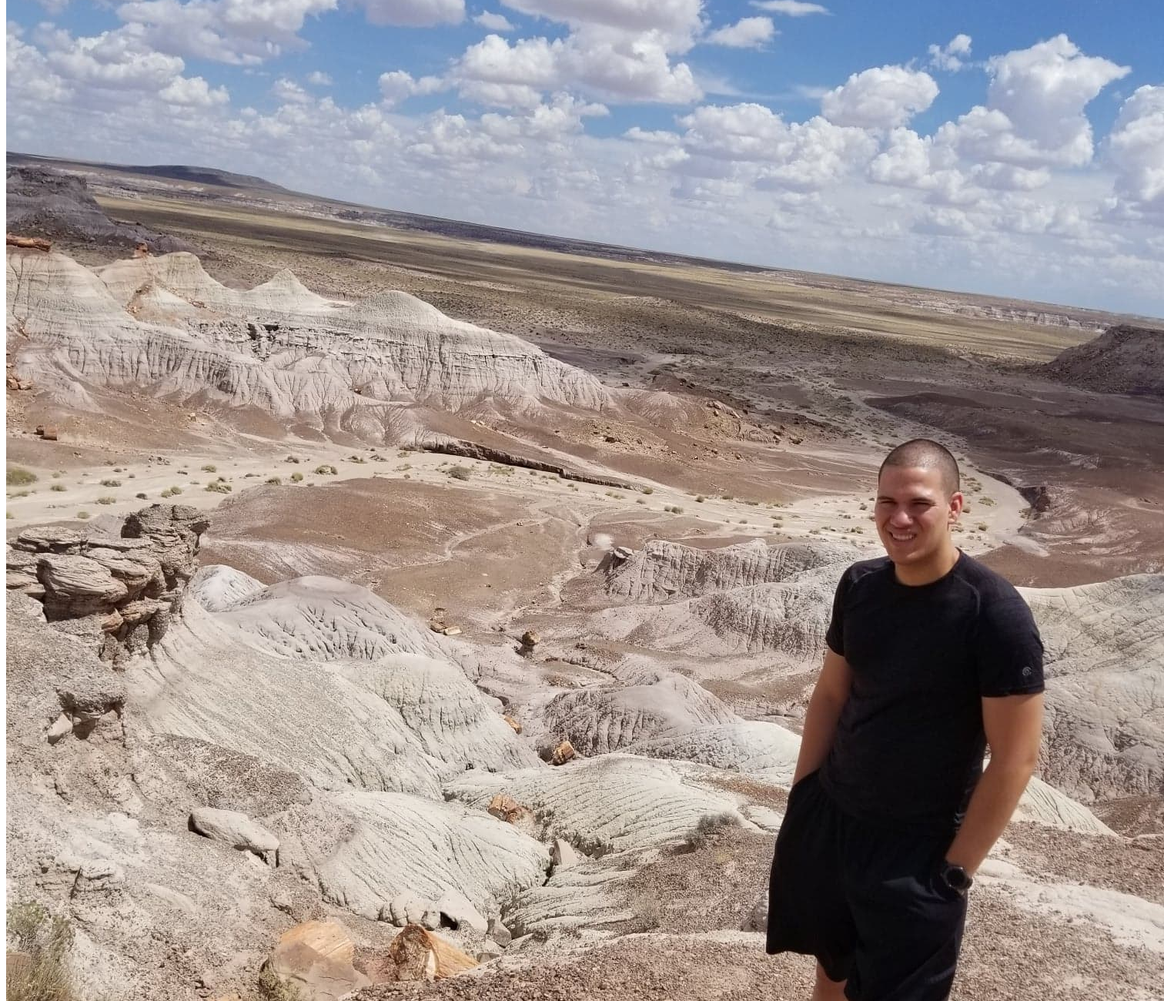
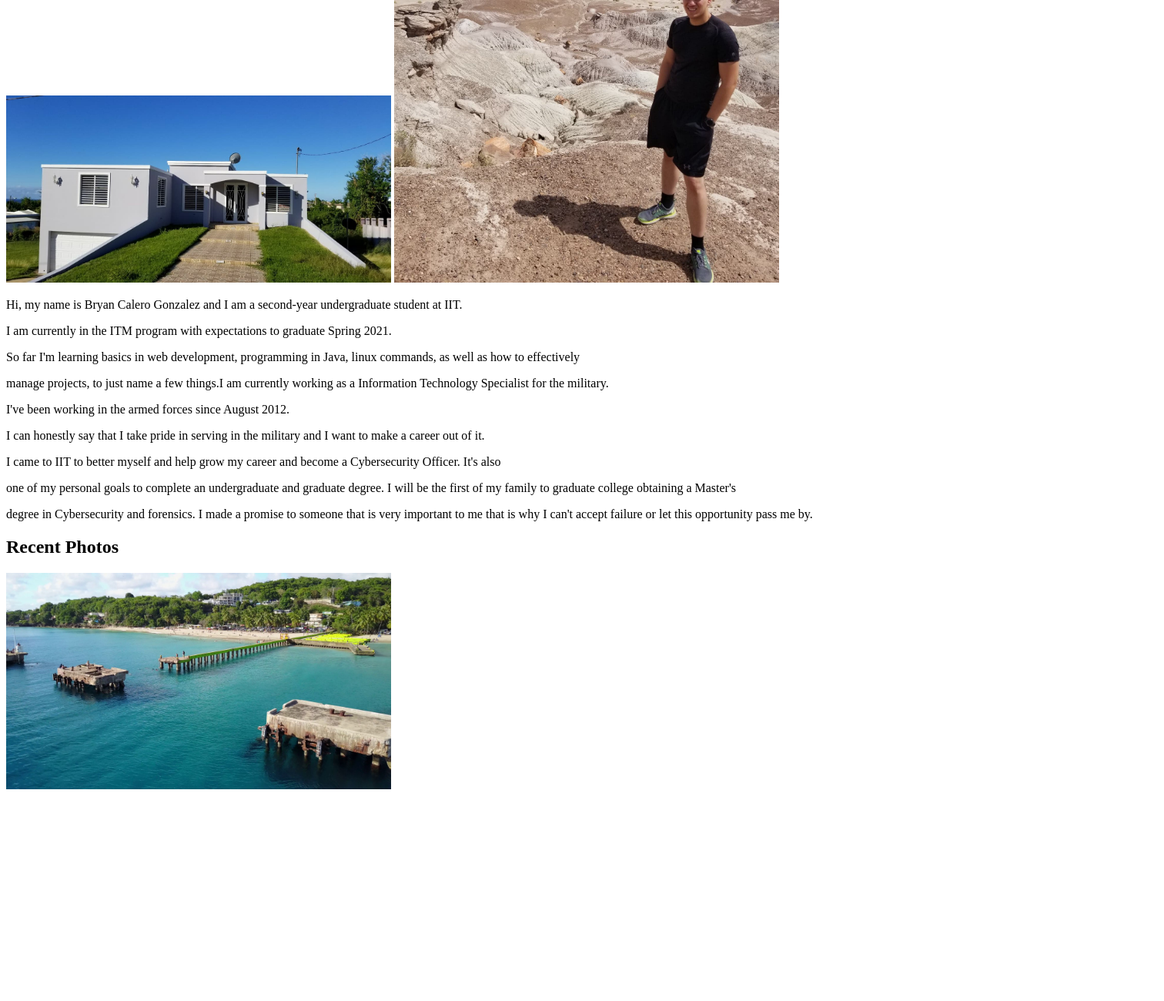
Before and after one commit to bcalerogonzalez/Project-1, a plain HTML site: page aboutme.html in a window 1280 px wide. Shown: the part 440-1740 px from the top of the page at 77% size, 1512 px wide, since content can reach past the window. After the commit the page ends 1477 px from the top, so only its background shows below. Drawn offline with Linux system fonts and the light colour scheme.

Commit message:
Update aboutme.html
Resizing images.

```diff
--- a/aboutme.html
+++ b/aboutme.html
@@ -18,8 +18,8 @@
     <h2>My life</h2>
   </header>
 
-    <img src="media/myhouse.jpg" width="100" height"50" alt ="house">
-    <img src="media/me.jpg" alt ="me">
+    <img src="media/myhouse.jpg" width="500" height"250" alt ="house">
+    <img src="media/me.jpg" width="500" height"250" alt ="me">
   </section>
 
 <div class="About me">
@@ -36,7 +36,7 @@
 </div>
   <section class="more work">
   <h2>Recent Photos</h2>
-    <img src="media/myfavoritebeach.jpg" alt=" I grew up here!">
+    <img src="media/myfavoritebeach.jpg" width="500" height"250" alt=" I grew up here!">
   </section>
 
 </body>
```
